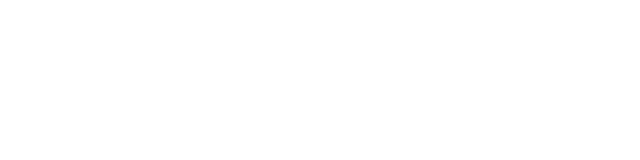
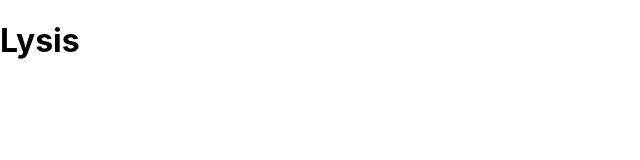
Before and after one commit to darshan-magdum/Lysis, a React (Create React App) app in the folder Frontend/lysis/: page / in a window 1280 px wide. Shown: the top 160 px of the page, without its empty margins (0-640 px from the left). Built offline with nearby package versions, Linux system fonts and the light colour scheme.

Commit message:
created router dom for routes in appjs file

```diff
--- a/Frontend/lysis/package.json
+++ b/Frontend/lysis/package.json
@@ -8,6 +8,7 @@
     "@testing-library/user-event": "^13.5.0",
     "react": "^18.3.1",
     "react-dom": "^18.3.1",
+    "react-router-dom": "^6.25.1",
     "react-scripts": "5.0.1",
     "web-vitals": "^2.1.4"
   },
--- a/Frontend/lysis/src/App.js
+++ b/Frontend/lysis/src/App.js
@@ -1,11 +1,15 @@
-import logo from './logo.svg';
-
+import { BrowserRouter as Router, Routes, Route } from "react-router-dom";
+import HomePage from "./Screens/HomePage";
 
 function App() {
   return (
-    <div className="App">
-
-    </div>
+    <Router>
+      <div className="App">
+        <Routes>
+          <Route path="/" element={<HomePage />} />
+        </Routes>
+      </div>
+    </Router>
   );
 }
 
--- /dev/null
+++ b/Frontend/lysis/src/Screens/HomePage.js
@@ -0,0 +1,16 @@
+import React from "react";
+
+const HomePage = () => {
+  return (
+    <div className="homepage">
+      {/* Header content */}
+      <header className="homepage-header">
+        <h1>Lysis</h1>
+      </header>
+      <main>{/* Main content */}</main>
+      <footer className="homepage-footer">{/* Footer content */}</footer>
+    </div>
+  );
+};
+
+export default HomePage;
```
Also changed, not shown: 1 other file (tests, documents, lock files or other folders).
